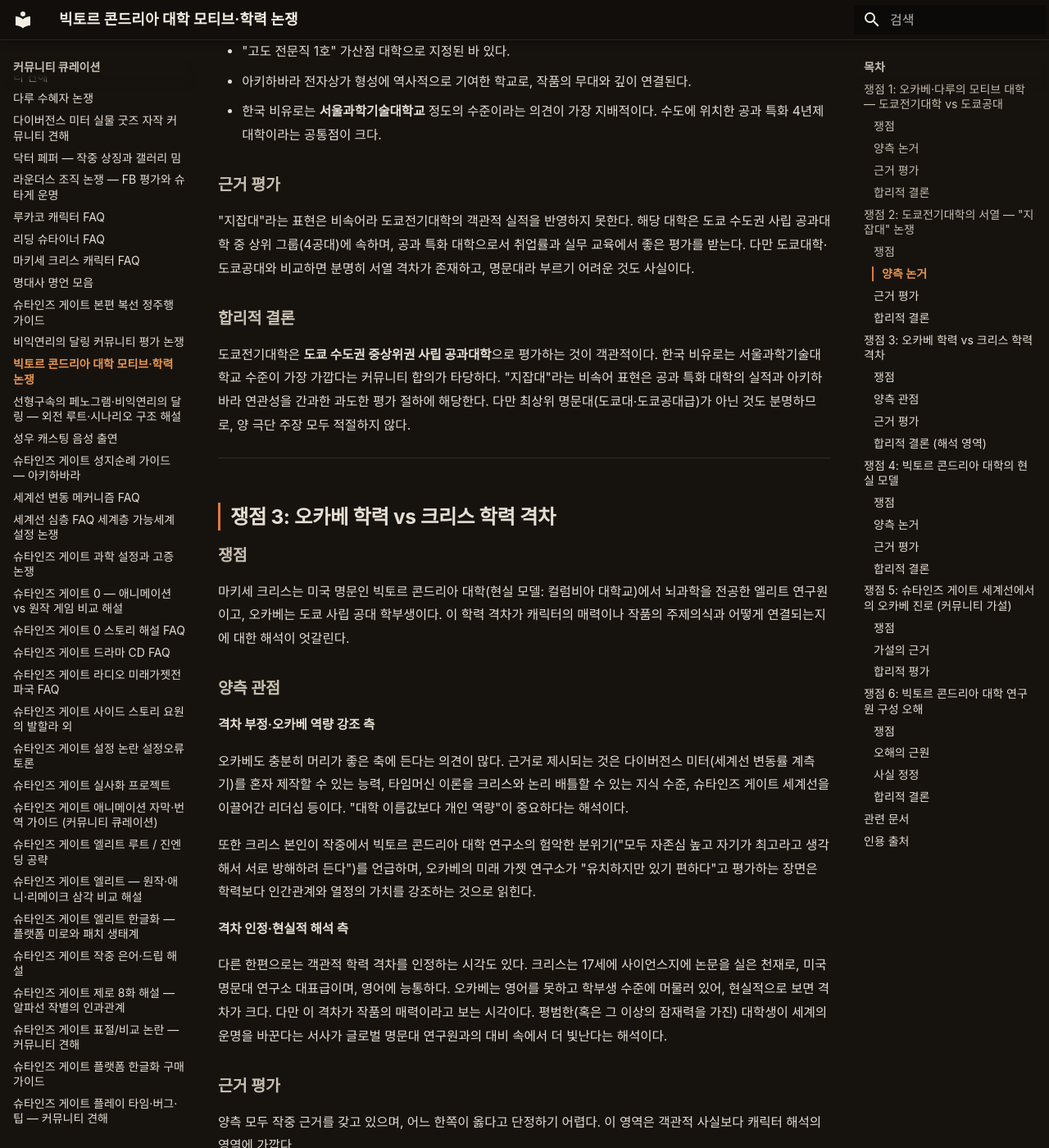
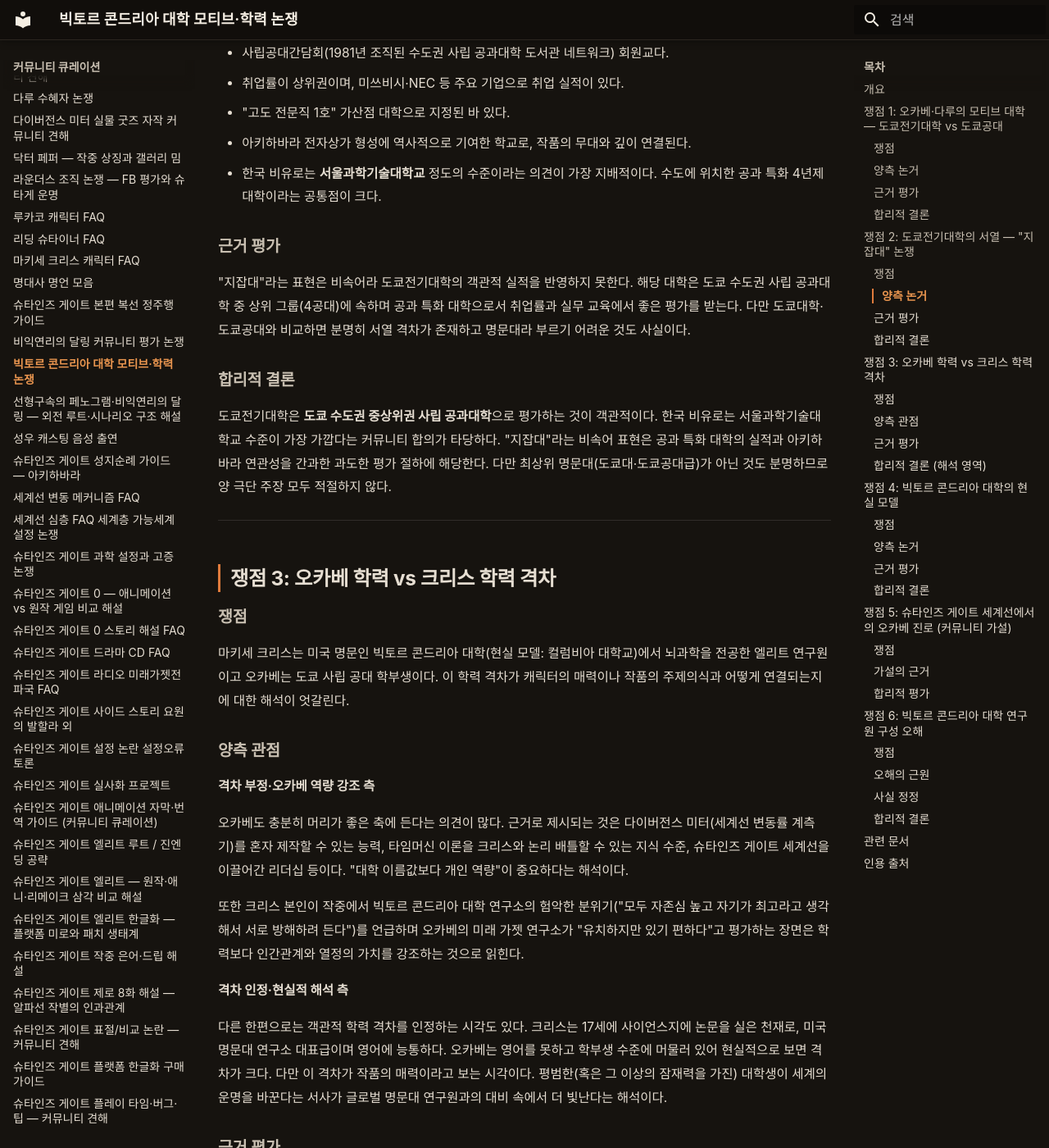
Before and after one commit to sgwiki/sgwiki.github.io, an MkDocs documentation site: the page built from wiki/커뮤니티-큐레이션/빅토르-콘드리아-대학-모티브-논쟁.md, in a window 1280 px wide and 1400 px high, scrolled down 2222 px. Shown: the whole window at 82% size. Built offline with MkDocs 1.6.1 and Material for MkDocs 9.7.7, drawn with Linux system fonts in a browser that asks for light colours; some web fonts are replaced; some of the changed text lies outside the part shown.

Commit message:
chore(wiki): 빅토르-콘드리아-대학-모티브-논쟁 정비 — frontmatter 스키마 정규화(type: community-curation→lore_mechanics·last_updated→last_verified)·'## 개요' 헤더 추가·문체 교정(참고하기 바란다→참고하세요·추측을 펴기도 한다→추측하기도 한다·불필요 쉼표 제거 20+ 곳)
Co-Authored-By: Claude Opus 4.6 <noreply@anthropic.com>

```diff
--- a/wiki/커뮤니티-큐레이션/빅토르-콘드리아-대학-모티브-논쟁.md
+++ b/wiki/커뮤니티-큐레이션/빅토르-콘드리아-대학-모티브-논쟁.md
@@ -16,9 +16,11 @@ created: 2026-06-30
 
 # 빅토르 콘드리아 대학 모티브·학력 논쟁
 
-슈타인즈 게이트 커뮤니티에서는 주인공 오카베 린타로와 하시다 이타루가 다니는 **도쿄전기대학**의 서열·특성, 그리고 마키세 크리스와 히야죠 마호가 속한 **빅토르 콘드리아 대학**의 현실 모델을 두고 반복적으로 질문과 토론이 이어진다. 본 페이지는 이러한 커뮤니티 내 반복 논쟁을 쟁점별로 정리하고, 공식 설정과 사실검증 소스를 바탕으로 양측 논거를 평가한 뒤 합리적 결론(또는 가설)을 제시하는 **토론 중개(debate)** 문서다.
+## 개요
 
-사실 중심의 정리는 정전 문서 [빅토르 콘드리아 대학](../organization/빅토르-콘드리아-대학.md)를 참고하기 바란다. 본 페이지는 그 정전을 대체하지 않고, 커뮤니티에서 반복되는 쟁점을 부연하는 성격이다.
+슈타인즈 게이트 커뮤니티에서는 주인공 오카베 린타로와 하시다 이타루가 다니는 **도쿄전기대학**의 서열·특성, 그리고 마키세 크리스와 히야죠 마호가 속한 **빅토르 콘드리아 대학**의 현실 모델을 두고 반복적으로 질문과 토론이 이어진다. 본 페이지는 이러한 커뮤니티 내 반복 논쟁을 쟁점별로 정리하고 공식 설정과 사실검증 소스를 바탕으로 양측 논거를 평가한 뒤 합리적 결론(또는 가설)을 제시하는 **토론 중개(debate)** 문서다.
+
+사실 중심의 정리는 정전 문서 [빅토르 콘드리아 대학](../organization/빅토르-콘드리아-대학.md)를 참고하세요. 본 페이지는 그 정전을 대체하지 않고 커뮤니티에서 반복되는 쟁점을 부연하는 성격이다.
 
 ---
 
@@ -60,7 +62,7 @@ created: 2026-06-30
 
 **부정적 인식 (지잡대 주장)**
 
-일부 유저는 도쿄전기대학을 "한국의 동서울대학교 수준", "지방 사립대학교 수준", "편차치 5~6등급" 등으로 평가하며, 오카베·다루가 "지잡대생"이라고 부르기도 한다. 일본 대학 랭크에서 D등급에 해당한다는 의견도 제시된다. 작중 캐릭터들의 비현실적 두뇌(크리스, 다루의 해킹 실력 등)와 비교해 대학 설정이 다소 낮아 보인다는 지적도 있다.
+일부 유저는 도쿄전기대학을 "한국의 동서울대학교 수준", "지방 사립대학교 수준", "편차치 5~6등급" 등으로 평가하며 오카베·다루가 "지잡대생"이라고 부르기도 한다. 일본 대학 랭크에서 D등급에 해당한다는 의견도 제시된다. 작중 캐릭터들의 비현실적 두뇌(크리스, 다루의 해킹 실력 등)와 비교해 대학 설정이 다소 낮아 보인다는 지적도 있다.
 
 **옹호 측 (실적·특성 강조)**
 
@@ -75,11 +77,11 @@ created: 2026-06-30
 
 ### 근거 평가
 
-"지잡대"라는 표현은 비속어라 도쿄전기대학의 객관적 실적을 반영하지 못한다. 해당 대학은 도쿄 수도권 사립 공과대학 중 상위 그룹(4공대)에 속하며, 공과 특화 대학으로서 취업률과 실무 교육에서 좋은 평가를 받는다. 다만 도쿄대학·도쿄공대와 비교하면 분명히 서열 격차가 존재하고, 명문대라 부르기 어려운 것도 사실이다.
+"지잡대"라는 표현은 비속어라 도쿄전기대학의 객관적 실적을 반영하지 못한다. 해당 대학은 도쿄 수도권 사립 공과대학 중 상위 그룹(4공대)에 속하며 공과 특화 대학으로서 취업률과 실무 교육에서 좋은 평가를 받는다. 다만 도쿄대학·도쿄공대와 비교하면 분명히 서열 격차가 존재하고 명문대라 부르기 어려운 것도 사실이다.
 
 ### 합리적 결론
 
-도쿄전기대학은 **도쿄 수도권 중상위권 사립 공과대학**으로 평가하는 것이 객관적이다. 한국 비유로는 서울과학기술대학교 수준이 가장 가깝다는 커뮤니티 합의가 타당하다. "지잡대"라는 비속어 표현은 공과 특화 대학의 실적과 아키하바라 연관성을 간과한 과도한 평가 절하에 해당한다. 다만 최상위 명문대(도쿄대·도쿄공대급)가 아닌 것도 분명하므로, 양 극단 주장 모두 적절하지 않다.
+도쿄전기대학은 **도쿄 수도권 중상위권 사립 공과대학**으로 평가하는 것이 객관적이다. 한국 비유로는 서울과학기술대학교 수준이 가장 가깝다는 커뮤니티 합의가 타당하다. "지잡대"라는 비속어 표현은 공과 특화 대학의 실적과 아키하바라 연관성을 간과한 과도한 평가 절하에 해당한다. 다만 최상위 명문대(도쿄대·도쿄공대급)가 아닌 것도 분명하므로 양 극단 주장 모두 적절하지 않다.
 
 ---
 
@@ -87,7 +89,7 @@ created: 2026-06-30
 
 ### 쟁점
 
-마키세 크리스는 미국 명문인 빅토르 콘드리아 대학(현실 모델: 컬럼비아 대학교)에서 뇌과학을 전공한 엘리트 연구원이고, 오카베는 도쿄 사립 공대 학부생이다. 이 학력 격차가 캐릭터의 매력이나 작품의 주제의식과 어떻게 연결되는지에 대한 해석이 엇갈린다.
+마키세 크리스는 미국 명문인 빅토르 콘드리아 대학(현실 모델: 컬럼비아 대학교)에서 뇌과학을 전공한 엘리트 연구원이고 오카베는 도쿄 사립 공대 학부생이다. 이 학력 격차가 캐릭터의 매력이나 작품의 주제의식과 어떻게 연결되는지에 대한 해석이 엇갈린다.
 
 ### 양측 관점
 
@@ -95,19 +97,19 @@ created: 2026-06-30
 
 오카베도 충분히 머리가 좋은 축에 든다는 의견이 많다. 근거로 제시되는 것은 다이버전스 미터(세계선 변동률 계측기)를 혼자 제작할 수 있는 능력, 타임머신 이론을 크리스와 논리 배틀할 수 있는 지식 수준, 슈타인즈 게이트 세계선을 이끌어간 리더십 등이다. "대학 이름값보다 개인 역량"이 중요하다는 해석이다.
 
-또한 크리스 본인이 작중에서 빅토르 콘드리아 대학 연구소의 험악한 분위기("모두 자존심 높고 자기가 최고라고 생각해서 서로 방해하려 든다")를 언급하며, 오카베의 미래 가젯 연구소가 "유치하지만 있기 편하다"고 평가하는 장면은 학력보다 인간관계와 열정의 가치를 강조하는 것으로 읽힌다.
+또한 크리스 본인이 작중에서 빅토르 콘드리아 대학 연구소의 험악한 분위기("모두 자존심 높고 자기가 최고라고 생각해서 서로 방해하려 든다")를 언급하며 오카베의 미래 가젯 연구소가 "유치하지만 있기 편하다"고 평가하는 장면은 학력보다 인간관계와 열정의 가치를 강조하는 것으로 읽힌다.
 
 **격차 인정·현실적 해석 측**
 
-다른 한편으로는 객관적 학력 격차를 인정하는 시각도 있다. 크리스는 17세에 사이언스지에 논문을 실은 천재로, 미국 명문대 연구소 대표급이며, 영어에 능통하다. 오카베는 영어를 못하고 학부생 수준에 머물러 있어, 현실적으로 보면 격차가 크다. 다만 이 격차가 작품의 매력이라고 보는 시각이다. 평범한(혹은 그 이상의 잠재력을 가진) 대학생이 세계의 운명을 바꾼다는 서사가 글로벌 명문대 연구원과의 대비 속에서 더 빛난다는 해석이다.
+다른 한편으로는 객관적 학력 격차를 인정하는 시각도 있다. 크리스는 17세에 사이언스지에 논문을 실은 천재로, 미국 명문대 연구소 대표급이며 영어에 능통하다. 오카베는 영어를 못하고 학부생 수준에 머물러 있어 현실적으로 보면 격차가 크다. 다만 이 격차가 작품의 매력이라고 보는 시각이다. 평범한(혹은 그 이상의 잠재력을 가진) 대학생이 세계의 운명을 바꾼다는 서사가 글로벌 명문대 연구원과의 대비 속에서 더 빛난다는 해석이다.
 
 ### 근거 평가
 
-양측 모두 작중 근거를 갖고 있으며, 어느 한쪽이 옳다고 단정하기 어렵다. 이 영역은 객관적 사실보다 캐릭터 해석의 영역에 가깝다.
+양측 모두 작중 근거를 갖고 있으며 어느 한쪽이 옳다고 단정하기 어렵다. 이 영역은 객관적 사실보다 캐릭터 해석의 영역에 가깝다.
 
 ### 합리적 결론 (해석 영역)
 
-학력 격차는 객관적으로 존재하지만, 작품의 핵심 주제의식은 **"대학 간판이 아니라 개인의 통찰력·결단력·동료와의 신뢰가 세계를 바꾼다"**는 방향으로 읽히는 것이 자연스럽다. 오카베가 학력으로는 크리스에 못 미치지만, 리딩 슈타이너라는 능력과 포기하지 않는 의지로 슈타인즈 게이트에 도달한다는 서사 자체가 "이름값보다 역량과 선택"이라는 메시지를 담고 있다. 크리스가 라보를 "있기 편하다"고 느끼는 묘사도 같은 맥락이다.
+학력 격차는 객관적으로 존재하지만 작품의 핵심 주제의식은 **"대학 간판이 아니라 개인의 통찰력·결단력·동료와의 신뢰가 세계를 바꾼다"**는 방향으로 읽히는 것이 자연스럽다. 오카베가 학력으로는 크리스에 못 미치지만 리딩 슈타이너라는 능력과 포기하지 않는 의지로 슈타인즈 게이트에 도달한다는 서사 자체가 "이름값보다 역량과 선택"이라는 메시지를 담고 있다. 크리스가 라보를 "있기 편하다"고 느끼는 묘사도 같은 맥락이다.
 
 ---
 
@@ -115,19 +117,19 @@ created: 2026-06-30
 
 ### 쟁점
 
-빅토르 콘드리아 대학의 현실 모델이 **컬럼비아 대학교**(미국 뉴욕)라는 것이 정설이지만, 일부 유저는 다른 대학(예: 하버드·MIT 등)이 모델일 수 있다고 의문을 제기한다.
+빅토르 콘드리아 대학의 현실 모델이 **컬럼비아 대학교**(미국 뉴욕)라는 것이 정설이지만 일부 유저는 다른 대학(예: 하버드·MIT 등)이 모델일 수 있다고 의문을 제기한다.
 
 ### 양측 논거
 
 **컬럼비아 대학교 모델설 (정설)**
 
-빅토르 콘드리아 대학은 미국 뉴욕에 위치한 가상 대학으로 설정되어 있으며, 뇌과학·신경과학 분야의 세계적 권위로 묘사된다. 이는 뉴욕 맨해튼에 자리 잡고 신경과학·뇌과학 분야에서 세계적 명성을 가진 컬럼비아 대학교와 일치한다. 컬럼비아 대학교는 컬럼비아 뇌과학 센터(Columbia's Zuckerman Mind Brain Behavior Institute 등)로 유명하다. 작중 공식 웹사이트 주소가 `vcuu.edu`로 표기되지만 실제 도메인은 아니다.
+빅토르 콘드리아 대학은 미국 뉴욕에 위치한 가상 대학으로 설정되어 있으며 뇌과학·신경과학 분야의 세계적 권위로 묘사된다. 이는 뉴욕 맨해튼에 자리 잡고 신경과학·뇌과학 분야에서 세계적 명성을 가진 컬럼비아 대학교와 일치한다. 컬럼비아 대학교는 컬럼비아 뇌과학 센터(Columbia's Zuckerman Mind Brain Behavior Institute 등)로 유명하다. 작중 공식 웹사이트 주소가 `vcuu.edu`로 표기되지만 실제 도메인은 아니다.
 
 > **[공식]** 빅토르 콘드리아 대학은 미국 뉴욕 소재의 가상 명문 대학으로 설정되어 있으며, 마키세 크리스·히야죠 마호가 소속된 뇌과학(신경과학) 연구소의 모태가 되는 기관이다. 위치(뉴욕)·전공 분야(뇌과학)·세계적 명성이라는 설정 요소가 모두 컬럼비아 대학교와 가장 부합한다. — [슈타게 공식 QA자료집](../근거자료/공식/qa-자료집.md)[^1]
 
 **다른 대학 모델설 (소수 의견)**
 
-일부에서는 하버드 대학교나 MIT를 모델로 상정하기도 하지만, "뉴욕 소재"라는 설정과 신경과학 특화라는 특성이 컬럼비아 대학교와 가장 부합한다는 반론이 지배적이다.
+일부에서는 하버드 대학교나 MIT를 모델로 상정하기도 하지만 "뉴욕 소재"라는 설정과 신경과학 특화라는 특성이 컬럼비아 대학교와 가장 부합한다는 반론이 지배적이다.
 
 ### 근거 평가
 
@@ -146,13 +148,13 @@ created: 2026-06-30
 
 ### 쟁점
 
-슈타인즈 게이트 세계선(1.048596%)에 도달한 이후 오카베의 진로가 어떻게 전개될지에 대한 추측이다. 특히 크로스오버 후속작인 《로보틱스 노츠》에서 오카베가 "해외 천재 과학자들과 교류하며 유학도 다녀오는 일류 과학자"로 성장했다는 언급을 근거로, 빅토르 콘드리아 대학에 진학했을 것이라는 가설이 제기된다.
+슈타인즈 게이트 세계선(1.048596%)에 도달한 이후 오카베의 진로가 어떻게 전개될지에 대한 추측이다. 특히 크로스오버 후속작인 《로보틱스 노츠》에서 오카베가 "해외 천재 과학자들과 교류하며 유학도 다녀오는 일류 과학자"로 성장했다는 언급을 근거로 빅토르 콘드리아 대학에 진학했을 것이라는 가설이 제기된다.
 
 ### 가설의 근거
 
 **알렉시스 레스키넨의 스카웃 제안**
 
-슈타인즈 게이트 0 시점에서 레스키넨은 오카베의 잠재성을 알아보고 연구원으로 스카웃하려 시도한 바 있다. 이는 공식 설정에 기록된 사실이다. 슈타인즈 게이트 세계선에서는 오카베가 레스키넨의 악행(아마데우스 탈취·카가리 세뇌 실험 등)을 알지 못하므로, 스카웃 제안이 순수한 학문적 관심으로 보였을 가능성이 높다.
+슈타인즈 게이트 0 시점에서 레스키넨은 오카베의 잠재성을 알아보고 연구원으로 스카웃하려 시도한 바 있다. 이는 공식 설정에 기록된 사실이다. 슈타인즈 게이트 세계선에서는 오카베가 레스키넨의 악행(아마데우스 탈취·카가리 세뇌 실험 등)을 알지 못하므로 스카웃 제안이 순수한 학문적 관심으로 보였을 가능성이 높다.
 
 > **[공식]** 알렉시스 레스키넨은 빅토르 콘드리아 대학 뇌과학 연구소의 총괄 교수로, 슈타인즈 게이트 0 시점에서 오카베의 잠재성을 간파하고 연구원으로 스카웃하려 시도한 인물이다. — [슈타게 공식 QA자료집](../근거자료/공식/qa-자료집.md)[^1]
 
@@ -162,7 +164,7 @@ created: 2026-06-30
 
 **경험 기반 역량**
 
-오카베는 알파·베타 세계선에서 수없이 반복된 시간여행 과정을 통해 크리스와 함께 뇌과학·타임머신 이론을 깊이 다뤘다. 비록 리딩 슈타이너로 인해 기억이 온전하지 않더라도, 통찰과 직관은 남아 있을 수 있다.
+오카베는 알파·베타 세계선에서 수없이 반복된 시간여행 과정을 통해 크리스와 함께 뇌과학·타임머신 이론을 깊이 다뤘다. 비록 리딩 슈타이너로 인해 기억이 온전하지 않더라도 통찰과 직관은 남아 있을 수 있다.
 
 **영어 장벽**
 
@@ -170,7 +172,7 @@ created: 2026-06-30
 
 ### 합리적 평가
 
-이 가설은 흥미롭고 작중 단서가 존재하지만, 어디까지나 **커뮤니티 가설**이다. 레스키넨의 스카웃 제안 자체는 사실이나, 슈타인즈 게이트 세계선에서 그 제안이 실제로 이어졌는지, 오카베가 빅토르 콘드리아 대학에 진학했는지는 공식적으로 명시되지 않았다. 《로보틱스 노츠》의 "일류 과학자" 묘사가 진학 경로까지 특정하지는 않는다. 흥미로운 추측이지만 사실로 단정할 수 없다.
+이 가설은 흥미롭고 작중 단서가 존재하지만 어디까지나 **커뮤니티 가설**이다. 레스키넨의 스카웃 제안 자체는 사실이나 슈타인즈 게이트 세계선에서 그 제안이 실제로 이어졌는지, 오카베가 빅토르 콘드리아 대학에 진학했는지는 공식적으로 명시되지 않았다. 《로보틱스 노츠》의 "일류 과학자" 묘사가 진학 경로까지 특정하지는 않는다. 흥미로운 추측이지만 사실로 단정할 수 없다.
 
 > **[커뮤니티]** "슈타인즈 게이트 세계선의 오카베가 빅토르 콘드리아 대학에 진학했을 것"이라는 전개는 레스키넨의 스카웃 제안·크리스의 추천 가능성·《로보틱스 노츠》의 "일류 과학자" 묘사 등을 엮어 만든 커뮤니티 추측이다. 공식적으로 확정된 진학 경로는 아니다.
 
@@ -184,7 +186,7 @@ created: 2026-06-30
 
 ### 오해의 근원
 
-작중에서 빅토르 콘드리아 대학 소속으로 비중 있게 등장하는 인물이 마키세 크리스·히야죠 마호 두 여성 연구원이고, 흑막 교수인 주디 레이예스 역시 여성이기에 "여성 중심 연구소"라는 인상이 형성될 수 있다.
+작중에서 빅토르 콘드리아 대학 소속으로 비중 있게 등장하는 인물이 마키세 크리스·히야죠 마호 두 여성 연구원이고 흑막 교수인 주디 레이예스 역시 여성이기에 "여성 중심 연구소"라는 인상이 형성될 수 있다.
 
 ### 사실 정정
 
@@ -196,7 +198,7 @@ created: 2026-06-30
 
 ### 합리적 결론
 
-"여성 연구원 위주"는 커뮤니티의 인상적 오해다. 연구소의 총괄은 남성 교수(레스키넨)이며, 비중 있는 여성 캐릭터가 두세 명 존재하는 것은 서사적 선택일 뿐 연구소 구성의 성비를 대변하지 않는다.
+"여성 연구원 위주"는 커뮤니티의 인상적 오해다. 연구소의 총괄은 남성 교수(레스키넨)이며 비중 있는 여성 캐릭터가 두세 명 존재하는 것은 서사적 선택일 뿐 연구소 구성의 성비를 대변하지 않는다.
 
 ---
 
```
Also changed, not shown: other parts of wiki/커뮤니티-큐레이션/빅토르-콘드리아-대학-모티브-논쟁.md (+6 -6 lines).
